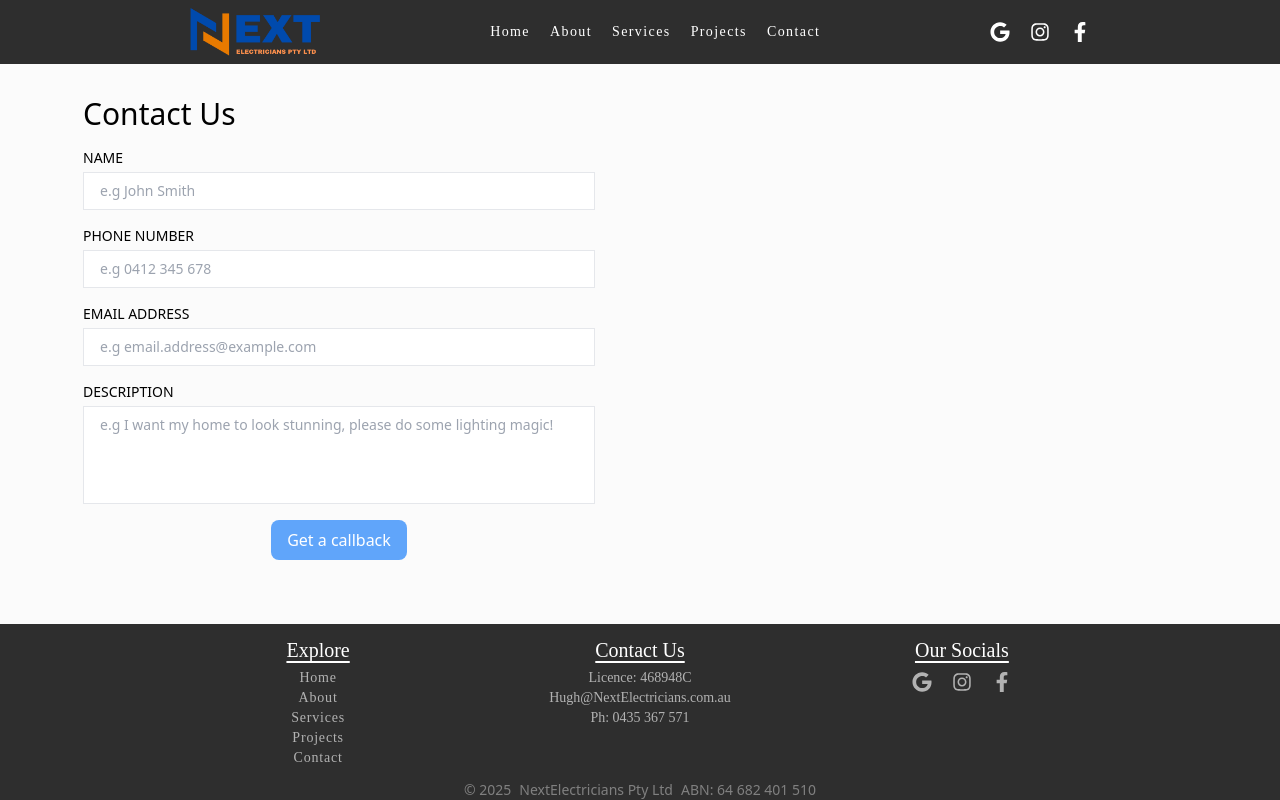
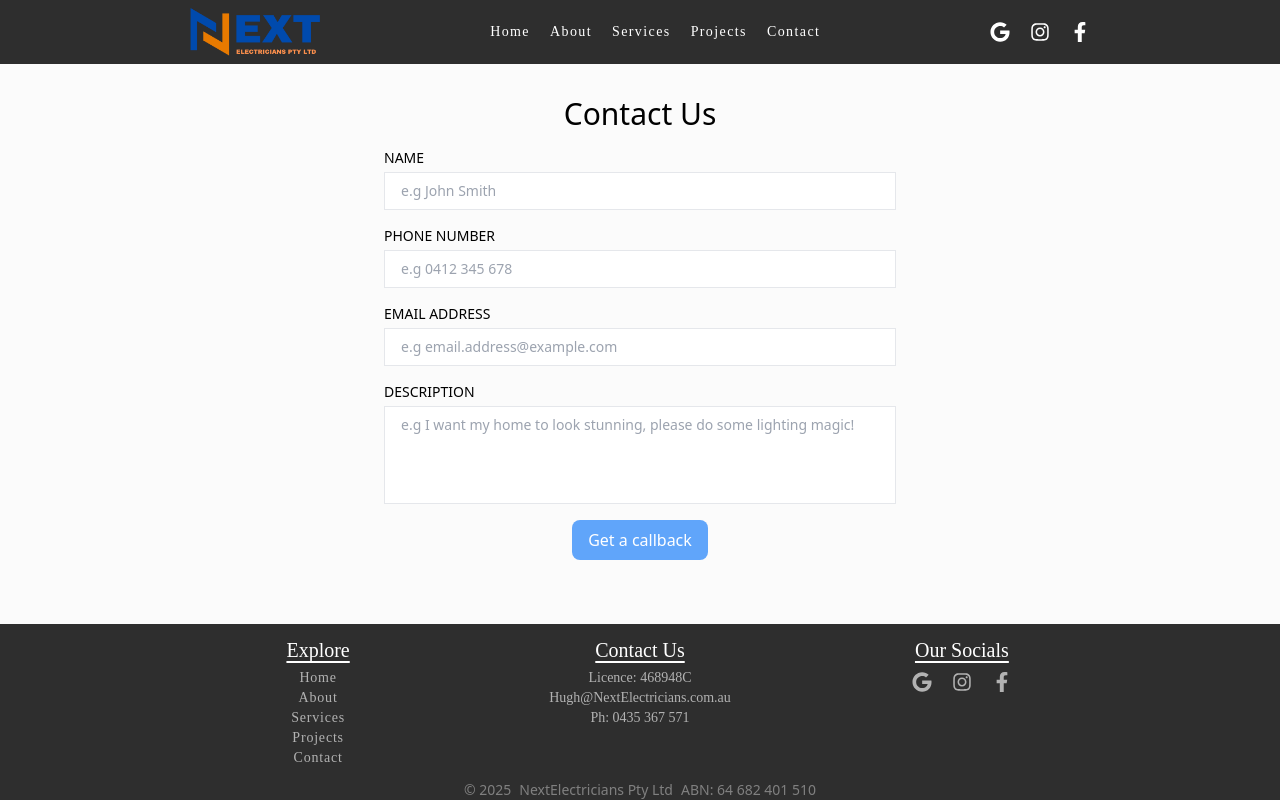
Before and after one commit to Wazmond/next-electricians, a Next.js app: page /contact in a window 1280 px wide. Built offline with nearby package versions, Linux system fonts and the light colour scheme; a web font is replaced by a local one.

Commit message:
Added centering on contents

```diff
--- a/src/app/(frontend)/(pages)/contact/page.tsx
+++ b/src/app/(frontend)/(pages)/contact/page.tsx
@@ -6,7 +6,7 @@ const Page = () => {
     <div className="flex flex-col flex-1">
       <span className="fixed w-full h-16 bg-[rgba(46,46,46)]" />
       <span className="w-full h-16" />
-      <div className="self-center w-full max-w-[1178px] px-8 py-8 flex flex-col gap-4">
+      <div className="self-center w-full max-w-[1178px] px-8 py-8 flex flex-col gap-4 items-center">
         <h1>Contact Us</h1>
         <ContactForm />
       </div>
```
